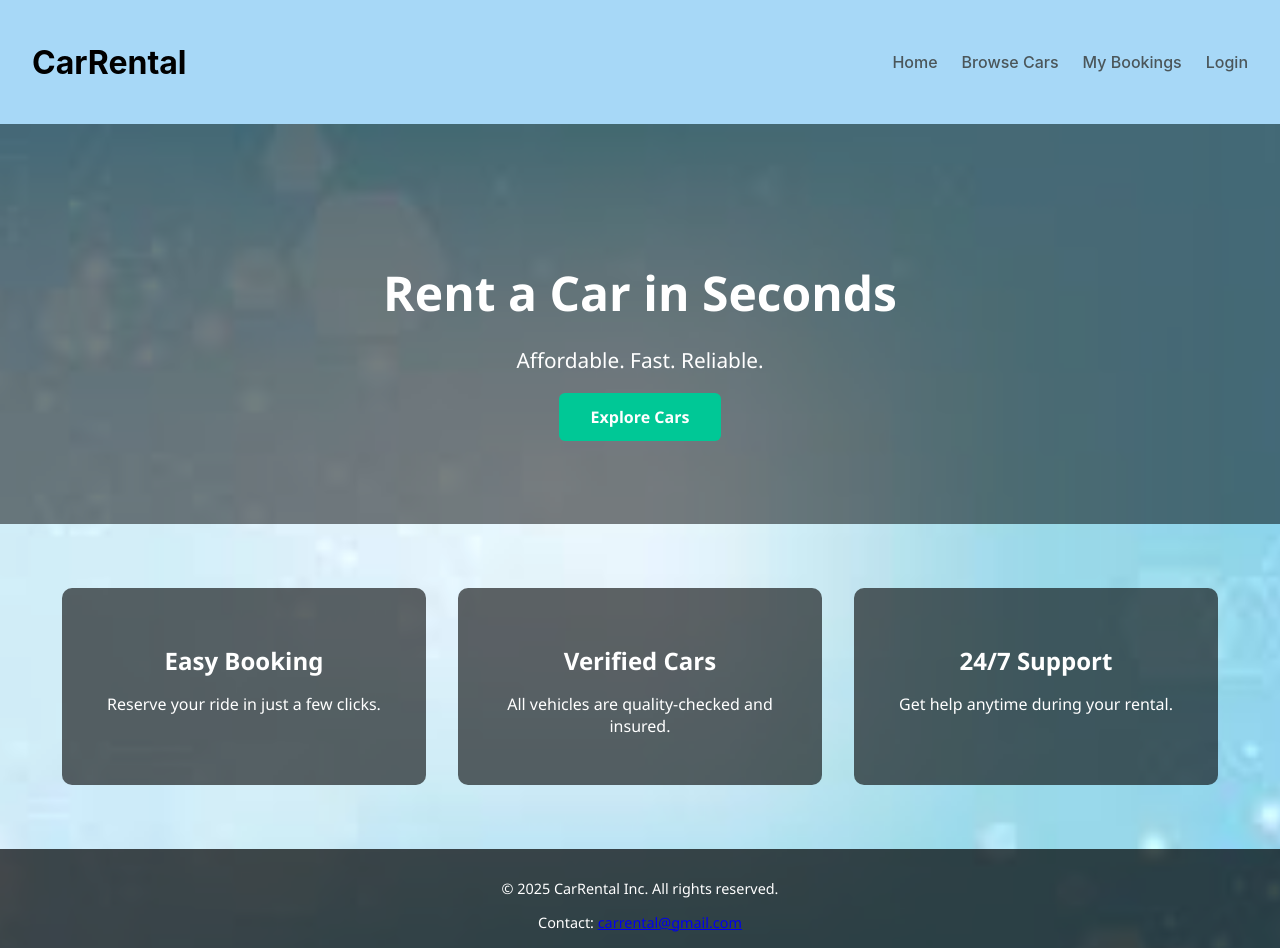
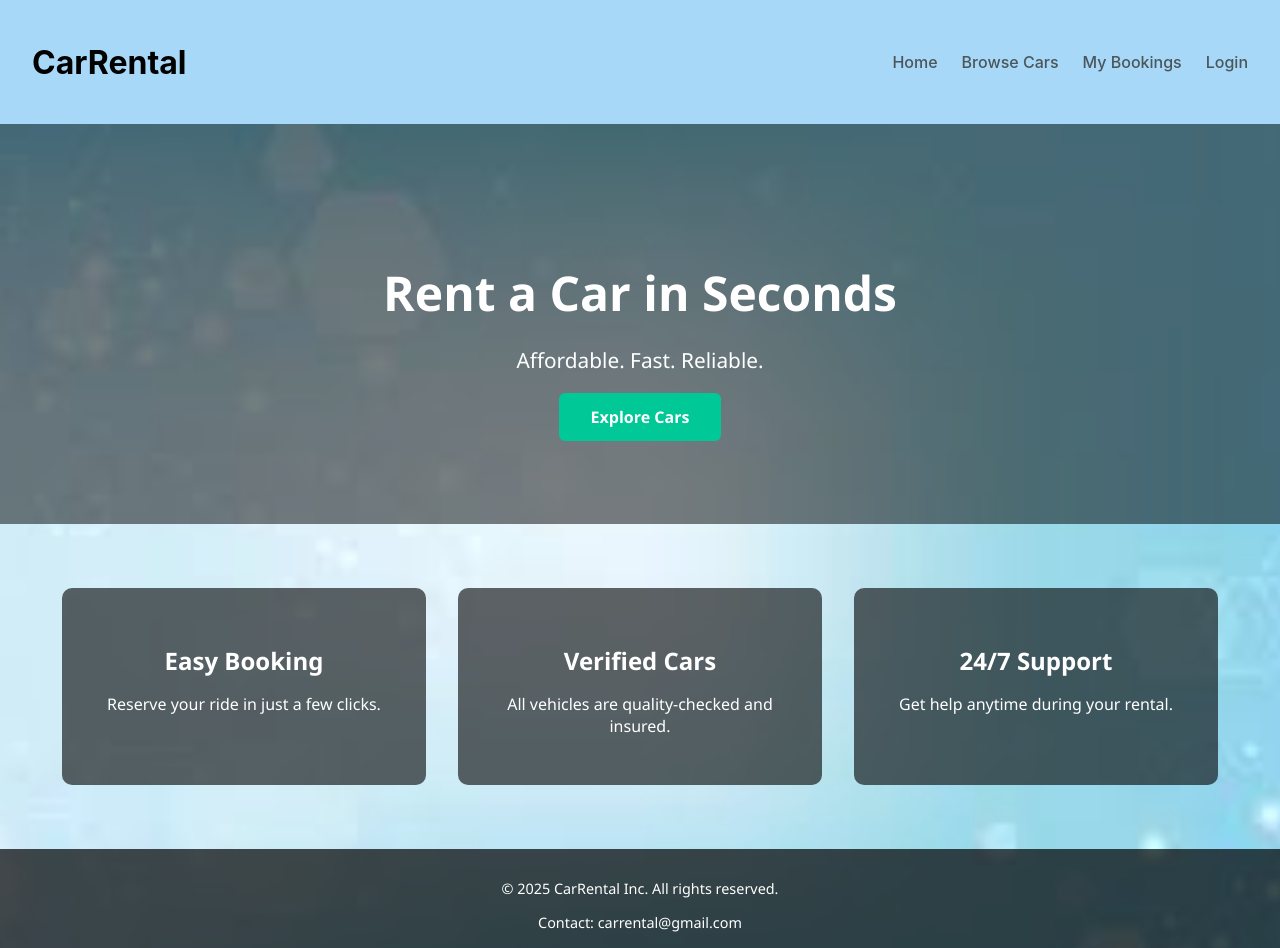
Before and after one commit to AshishKhatri84/Car-Rental, a React (Create React App) app in the folder client/: page / in a window 1280 px wide. Shown: the top 948 px of the page. Built offline with nearby package versions, Linux system fonts and the light colour scheme.

Commit message:
Update Home.css

```diff
--- a/client/src/pages/Home.css
+++ b/client/src/pages/Home.css
@@ -74,3 +74,7 @@
     font-size: 0.9rem;
     margin-top: auto;
   }
+  .footer a {
+    text-decoration: none;
+    color: #ffffff;
+  }
```
